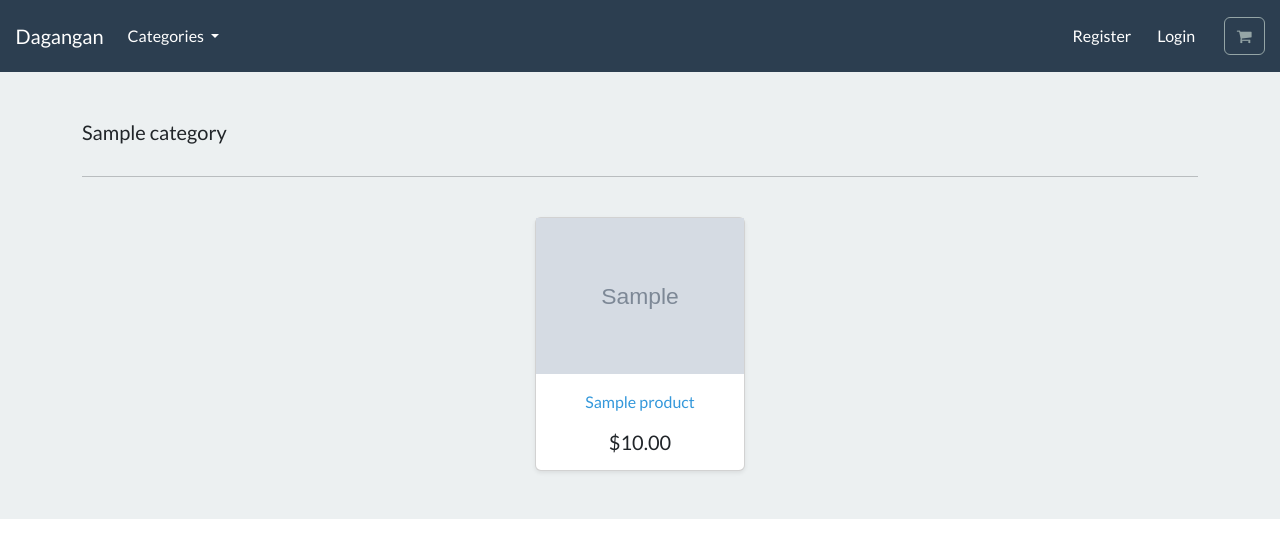
After one commit to salahoddin/django_dagangan, a Django app: a page that uses store/templates/store/base.html in a window 1280 px wide. The commit adds this page. Shown: the top 558 px of the page. Run offline with Django 5.2, Linux system fonts and the light colour scheme; tables that the repository leaves empty hold one stand-in row (values such as "Sample post"); grey boxes marked "Sample" are stand-in pictures; some libraries are stand-ins or nearby versions.

Commit message:
add dynamic links and add category list view

```diff
--- a/store/models.py
+++ b/store/models.py
@@ -1,4 +1,5 @@
 from django.db import models
+from django.urls import reverse
 
 # Create your models here.
 
@@ -8,6 +9,9 @@ class Category(models.Model):
 
     class Meta:
         verbose_name_plural = 'categories'
+
+    def get_absolute_url(self):
+        return reverse('list-category', args=[self.slug])
 
     def __str__(self):
         return self.name
@@ -26,3 +30,6 @@ class Product(models.Model):
 
     def __str__(self):
         return self.title
+
+    def get_absolute_url(self):
+        return reverse('product', args=[self.slug])
--- a/store/templates/store/base.html
+++ b/store/templates/store/base.html
@@ -58,7 +58,7 @@
 
                         {% for category in categories %}
                             <li>
-                                <a class="dropdown-item" href="#"> {{ category.name | capfirst }} </a>
+                                <a class="dropdown-item" href="{{ category.get_absolute_url }}"> {{ category.name | capfirst }} </a>
                             </li>
                         {% endfor %}
 
--- /dev/null
+++ b/store/templates/store/list-category.html
@@ -0,0 +1,69 @@
+{% extends "./base.html" %}
+
+{% load static %}
+
+
+{% block content %}
+
+<!-- <main>
+  <div class="album py-5 bg-light">
+    <div class="container">
+
+      <div class="pb-3 h5"> {{ category.name }} </div>
+
+      <hr>
+
+      <br>
+
+      <div class="row row-cols-1 row-cols-sm-2 row-cols-md-5 g-3">
+
+        {% for product in products %}
+        <div class="col">
+          <div class="card shadow-sm">
+          <img class="img-fluid" alt="Responsive image" src="{{ product.image.url }}">
+
+            <div class="card-body">
+              <p class="card-text">
+                <a class="text-info text-decoration-none" href=""> {{ product.title }} </a>
+              </p>
+              <div class="d-flex justify-content-between align-items-center">
+                <h5> $ {{ product.price }} </h5>
+              </div>
+            </div>
+          </div>
+        </div>
+        {% endfor %}
+
+      </div>
+    </div>
+  </div> -->
+<!-- </main> -->
+
+<div class="album py-5 bg-light">
+    <div class="container">
+        <div class="pb-3 h5"> {{ category.name | capfirst }} </div>
+        <!-- <div class="pb-3 h5 text-center"> {{ category.name | capfirst }} </div> -->
+        <hr>
+        <br>
+        <div class="row row-cols-1 row-cols-sm-2 row-cols-md-5 g-3 justify-content-center">
+            {% for product in products %}
+                <div class="col d-flex align-items-stretch">
+                    <div class="card shadow-sm">
+                        <img class="img-fluid" alt="Responsive image" src="{{ product.image.url }}">
+                        <div class="card-body">
+                            <p class="card-text text-center">
+                                <!-- <a class="text-info text-decoration-none" href="{% url 'product' slug=product.slug %}">{{ product.title | capfirst }}</a> -->
+                                <a class="text-info text-decoration-none" href="{{ product.get_absolute_url }}">{{ product.title | capfirst }}</a>
+                            </p>
+                            <div class="d-flex justify-content-between align-items-center">
+                                <h5 class="m-auto">${{product.price}} </h5>
+                            </div>
+                        </div>
+                    </div>
+                </div>
+            {% endfor %}
+        </div>
+    </div>
+</div>
+
+{% endblock %}
--- a/store/templates/store/store.html
+++ b/store/templates/store/store.html
@@ -40,7 +40,8 @@
                             <img class="img-fluid" alt="Responsive image" src="{{ product.image.url }}">
                             <div class="card-body">
                                 <p class="card-text text-center">
-                                    <a class="text-info text-decoration-none" href="">{{ product.title | capfirst }}</a>
+                                    <!-- <a class="text-info text-decoration-none" href="{% url 'product' slug=product.slug %}">{{ product.title | capfirst }}</a> -->
+                                    <a class="text-info text-decoration-none" href="{{ product.get_absolute_url }}">{{ product.title | capfirst }}</a>
                                 </p>
                                 <div class="d-flex justify-content-between align-items-center">
                                     <h5 class="m-auto">${{product.price}} </h5>
--- a/store/urls.py
+++ b/store/urls.py
@@ -4,4 +4,5 @@ from . import views
 urlpatterns = [
     path('', views.store, name='store'),
     path('product/<slug:slug>/', views.product, name='product'),
+    path('category/<slug:slug>/', views.list_category, name='list-category'),
 ]
--- a/store/views.py
+++ b/store/views.py
@@ -11,6 +11,12 @@ def categories(request):
 
     return {'categories': categories, 'products': products}
 
+def list_category(request, slug):
+    category = get_object_or_404(Category, slug=slug)
+    products = Product.objects.filter(category=category)
+
+    return render(request, 'store/list-category.html', {'category': category, 'products': products})
+
 def products(request):
     products = Product.objects.all()
 
```
